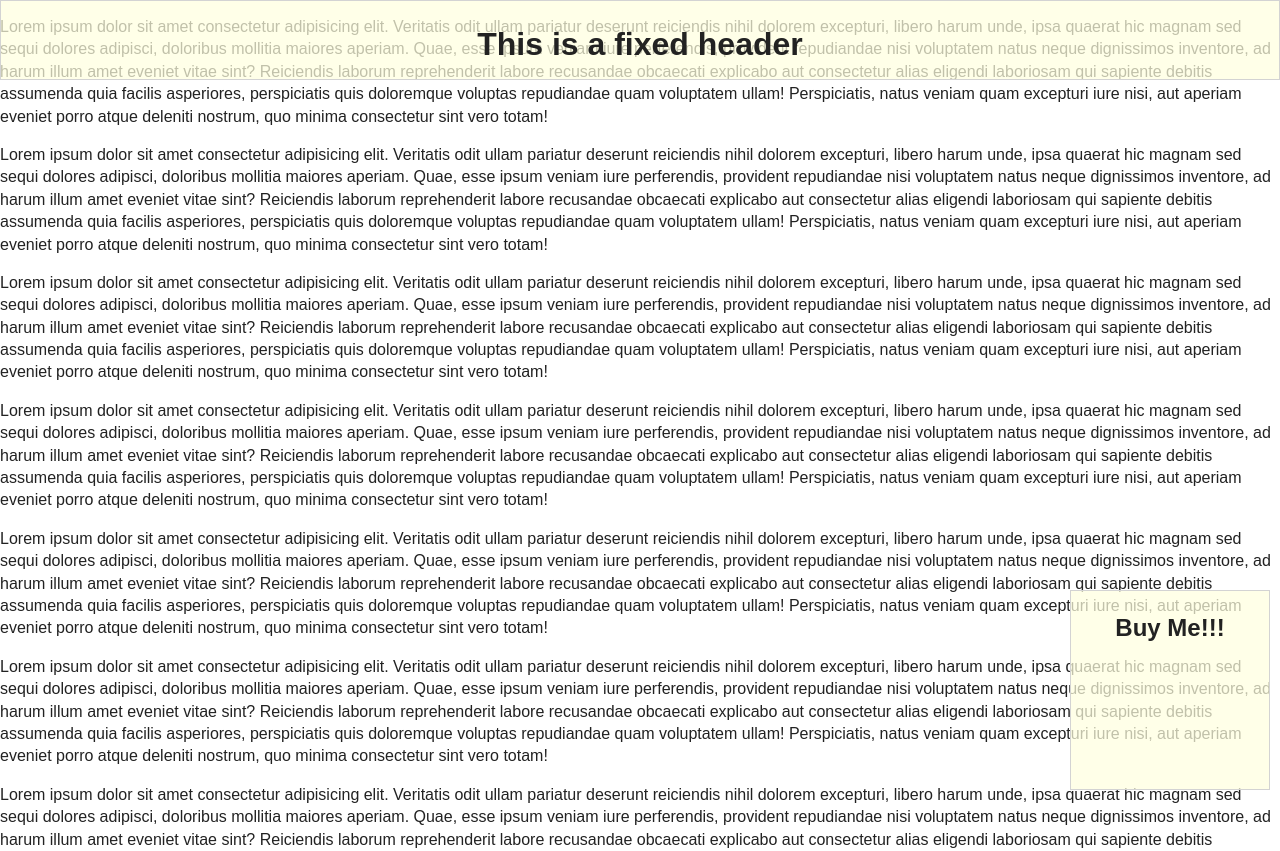
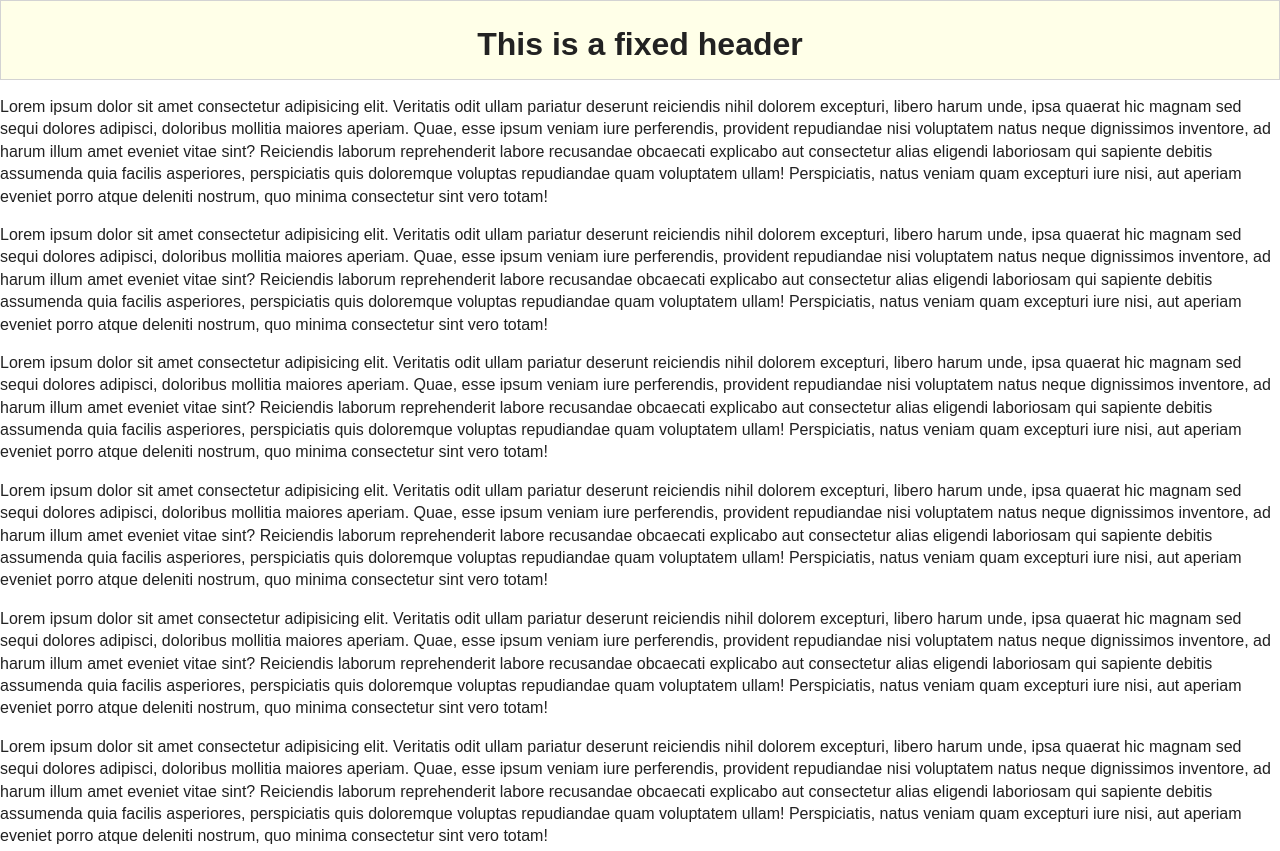
Before and after one commit to shrfrn/position-inclass-starter, a plain HTML site: page fixed.html in a window 1280 px wide. Shown: the top 851 px of the page. Drawn offline with Linux system fonts and the light colour scheme.

Commit message:
Adjust starter

```diff
--- a/css/fixed.css
+++ b/css/fixed.css
@@ -1,21 +1,33 @@
 * {
     box-sizing: border-box;
 }
+
+:root {
+    --clr-txt: #222;
+    --clr-bg: rgba(255, 255, 224, 0.72);
+}
+
 body {
     margin: 0;
+
     font-family: Arial, Helvetica, sans-serif;
-    color: #222;
+    color: var(--clr-txt);
     line-height: 1.4;
 }
+
 header {
-    position: fixed;
+    /* position: fixed;
     top: 0;
     left: 0;
-    right: 0;
+    right: 0; */
+
     /* inset: 0 0 auto 0; */
+
     height: 80px;
-    background-color: rgba(255, 255, 224, 0.72);
+
+    background-color: var(--clr-bg);
     border: 1px solid lightgray;
+
     text-align: center;
 }
 
@@ -24,13 +36,15 @@ header {
 } */
 
 aside {
-    position: fixed;
+    /* position: fixed;
     bottom: 10px;
-    right: 10px;
+    right: 10px; */
 
     width: 200px;
     height: 200px;
-    background-color: rgba(255, 255, 224, 0.72);
+
+    background-color: var(--clr-bg);
     border: 1px solid lightgray;
+
     text-align: center;
 }
```
